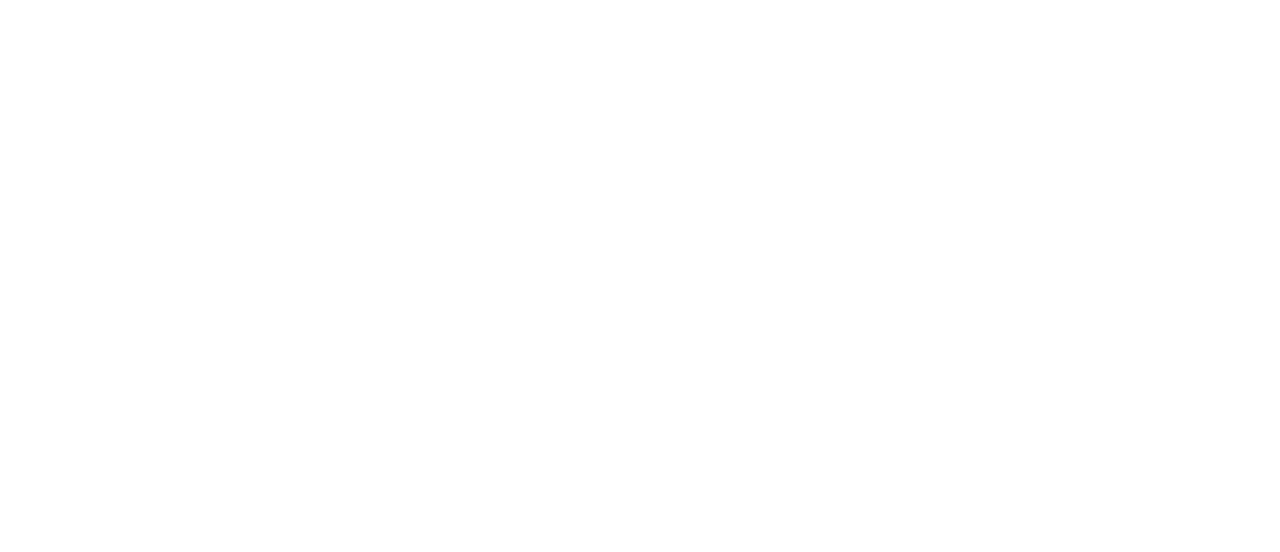
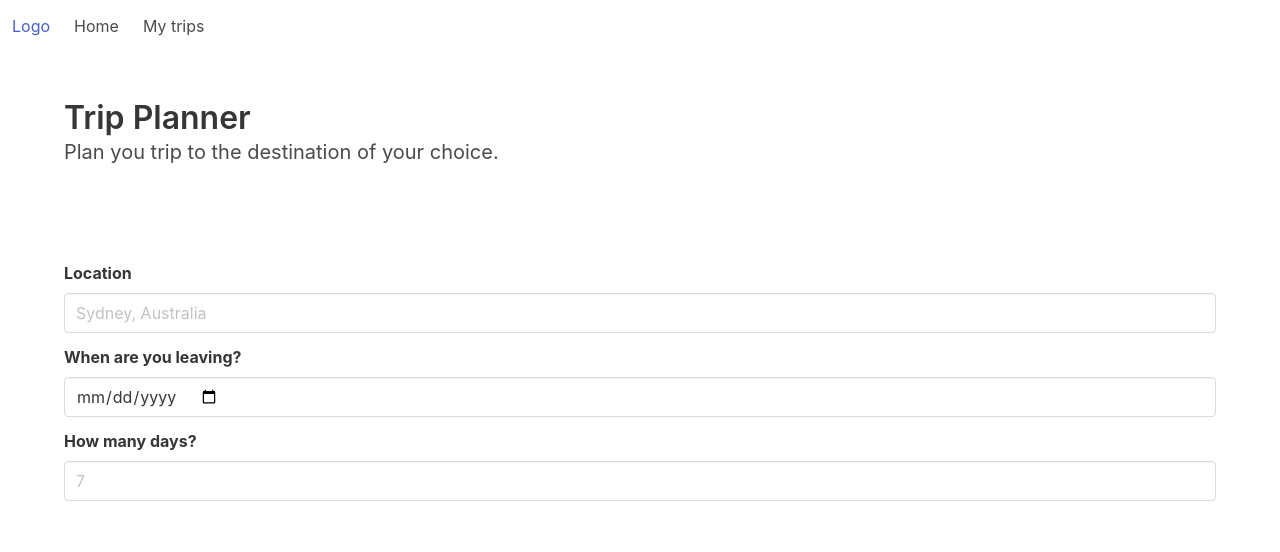
Before and after one commit to atinybeardedman/udacity-travel-app, a website built with webpack: page src/client/views/index.html in a window 1280 px wide. Built offline with nearby package versions, Linux system fonts and the light colour scheme.

Commit message:
feat: added html for form

```diff
--- a/src/client/views/index.html
+++ b/src/client/views/index.html
@@ -1,16 +1,99 @@
 <!DOCTYPE html>
 <html lang="en">
-
   <head>
-    <meta charset="UTF-8">
-    <meta name="viewport" content="width=device-width, initial-scale=1.0">
+    <meta charset="UTF-8" />
+    <meta name="viewport" content="width=device-width, initial-scale=1.0" />
     <title>
       <%= htmlWebpackPlugin.options.title %>
     </title>
-    <script defer src="https://use.fontawesome.com/releases/v5.3.1/js/all.js"></script>
+    <script
+      defer
+      src="https://use.fontawesome.com/releases/v5.3.1/js/all.js"
+    ></script>
   </head>
   <body>
+    <nav class="navbar" role="navigation" aria-label="main navigation">
+      <div class="navbar-brand">
+        <a href="" class="navbar-item">
+          Logo
+        </a>
+      </div>
+      <a
+        role="button"
+        class="navbar-burger burger"
+        aria-label="menu"
+        aria-expanded="false"
+        data-target="navbarMenu"
+      >
+        <span aria-hidden="true"></span>
+        <span aria-hidden="true"></span>
+        <span aria-hidden="true"></span>
+      </a>
 
+      <div id="navbarMenu" class="navbar-menu">
+        <div class="navbar-start">
+          <a class="navbar-item" href="index.html">
+            Home
+          </a>
+          <a class="navbar-item" href="trips.html">
+            My trips
+          </a>
+        </div>
+      </div>
+    </nav>
+    <main>
+      <section class="hero">
+        <div class="hero-body">
+          <div class="container">
+            <h1 class="title">Trip Planner</h1>
+            <h2 class="subtitle">
+              Plan you trip to the destination of your choice.
+            </h2>
+          </div>
+        </div>
+      </section>
+      <section class="section">
+        <div class="container">
+          <form>
+            <div class="field">
+              <label for="location" class="label">Location</label>
+              <div class="control">
+                <input
+                  id="location"
+                  placeholder="Sydney, Australia"
+                  type="text"
+                  class="input"
+                />
+              </div>
+            </div>
+            <div class="field">
+              <label for="departureDate" class="label"
+                >When are you leaving?</label
+              >
+              <div class="control">
+                <input
+                  id="departureDate"
+                  placeholder="06/01/2020"
+                  type="date"
+                  class="input"
+                />
+              </div>
+            </div>
+            <div class="field">
+              <label for="length" class="label">How many days?</label>
+              <div class="control">
+                <input
+                  id="length"
+                  placeholder="7"
+                  type="number"
+                  class="input"
+                />
+              </div>
+            </div>
+          </form>
+        </div>
+      </section>
+    </main>
   </body>
   <!-- <script>
     if ('serviceWorker' in navigator) {
```
Also changed, not shown: src/client/views/trips.html (added). Lines whose indentation alone changed are shown as unchanged.
